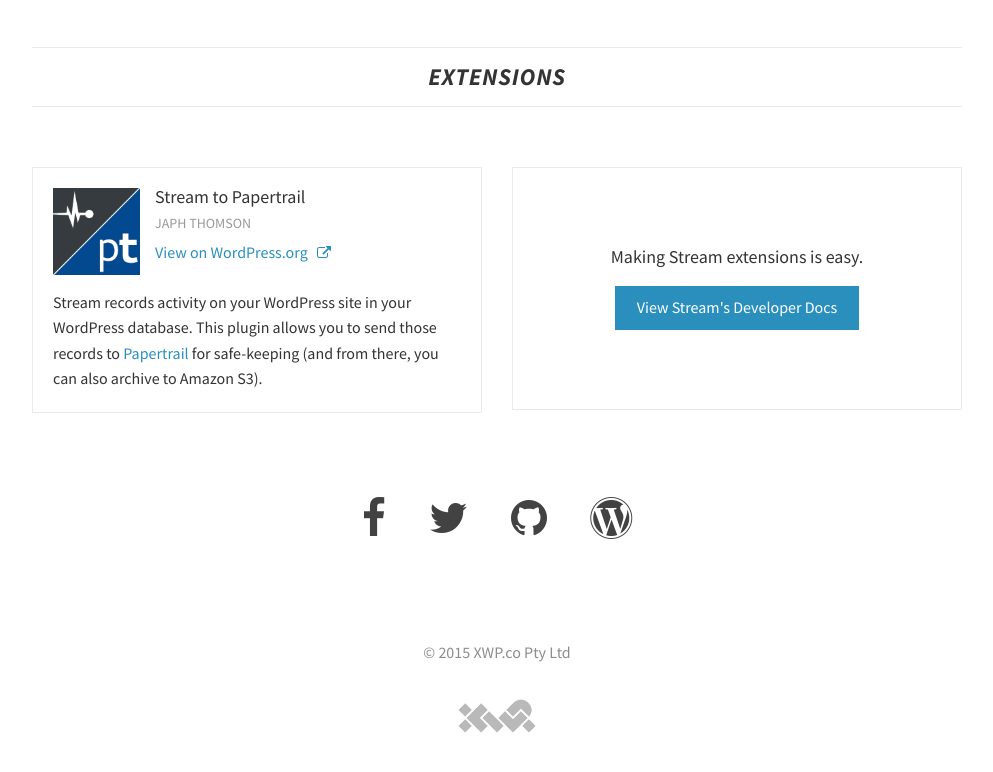
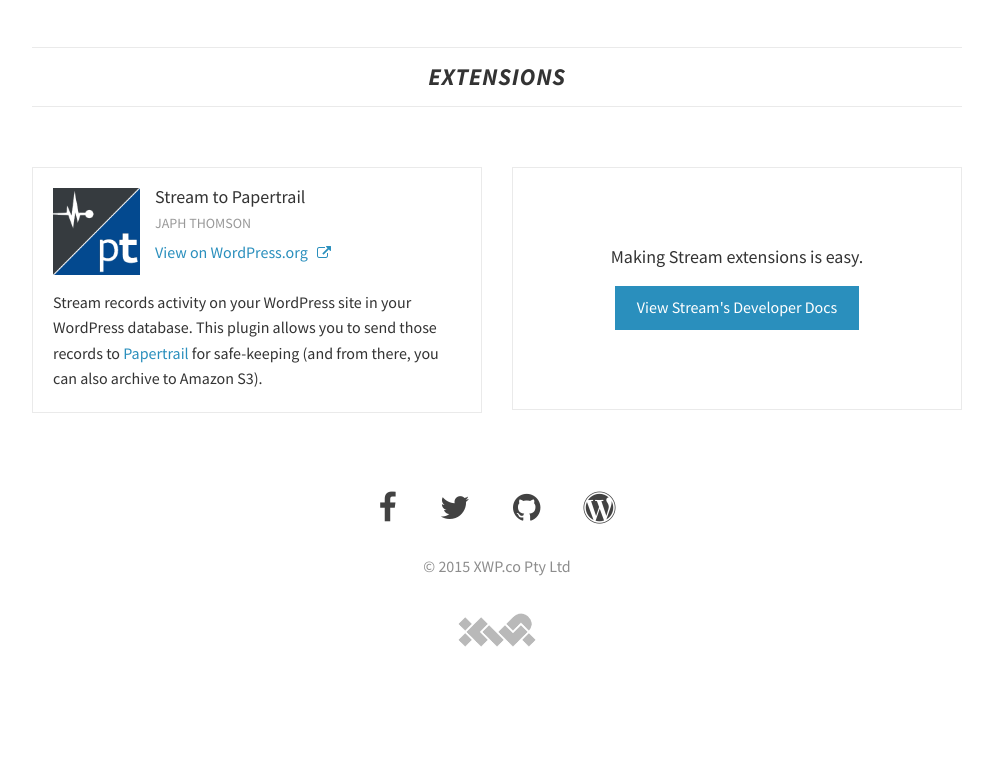
Before and after one commit to xwp/wp-stream.com, a plain HTML site: page index.html in a window 1280 px wide. Shown: the part 3086-3858 px from the top of the page, without its empty margins (143-1136 px from the left). Drawn offline with Linux system fonts and the light colour scheme; no server answers.

Commit message:
Subtlify the social links

```diff
--- a/style.css
+++ b/style.css
@@ -936,7 +936,7 @@ p.section-description {
 
 .social ul {
 	text-align: center;
-	margin: 22px 0 88px;
+	margin: 20px 0;
 	padding: 0;
 }
 
@@ -947,7 +947,7 @@ p.section-description {
 
 .social ul li a {
 	color: #424242;
-	font-size: 42px;
+	font-size: 32px;
 	text-decoration: none;
 	-webkit-transition: all 0.15s ease-out;
 	-moz-transition: all 0.15s ease-out;
```
